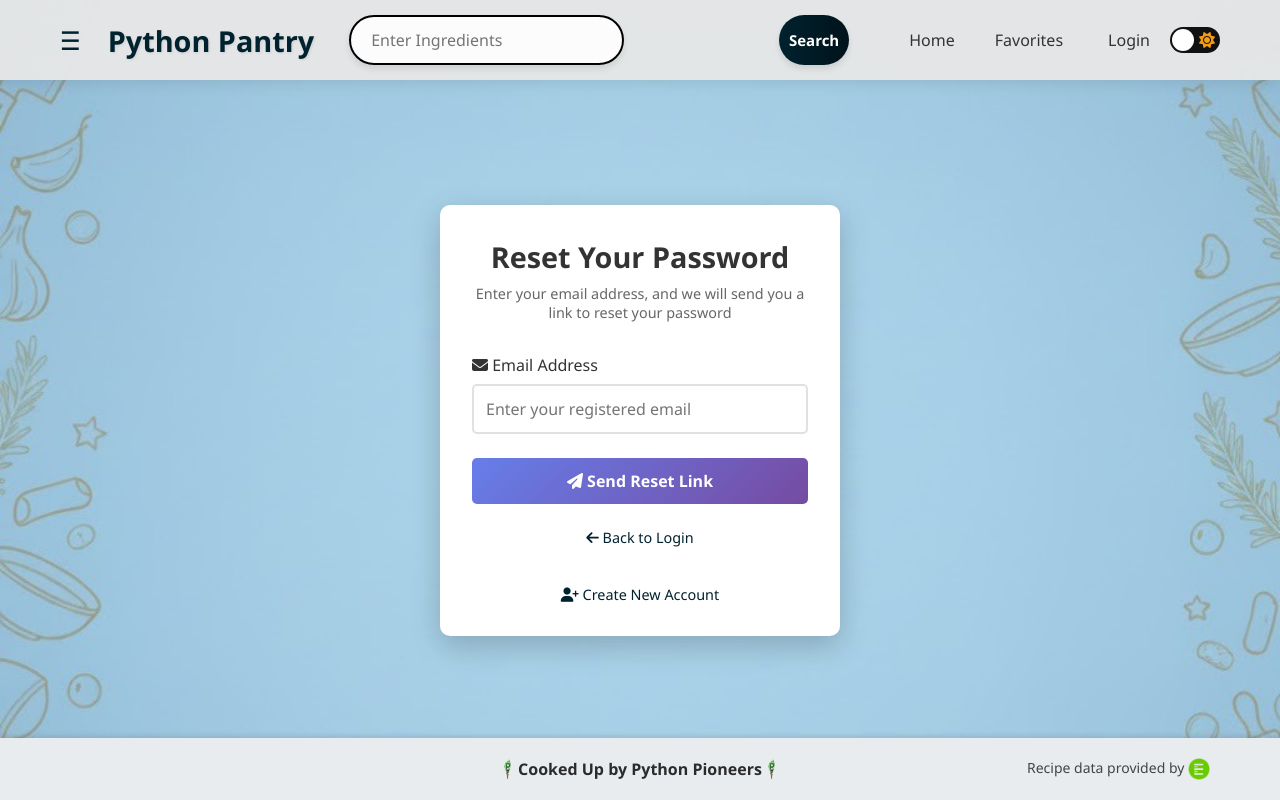
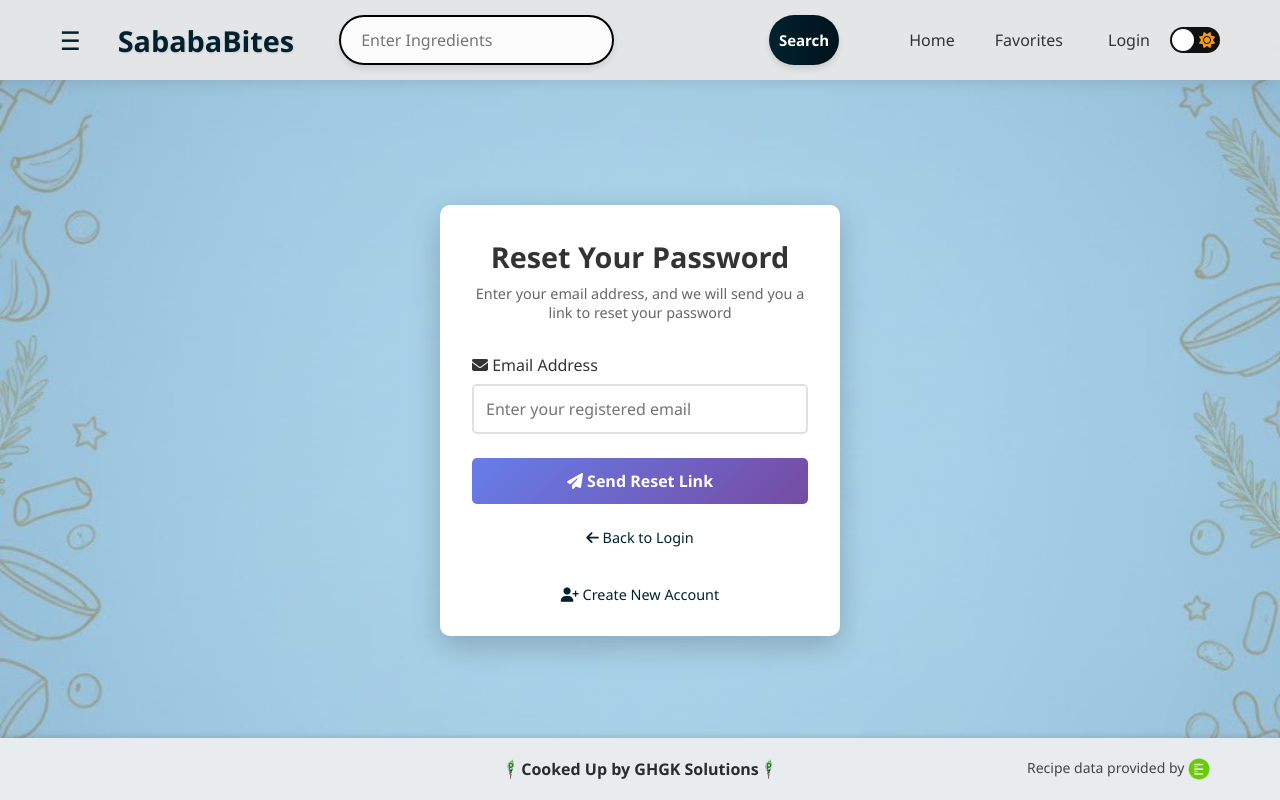
Before and after one commit to Gabberz320/Python_pantry, a Flask app: page /reset_password in a window 1280 px wide. Run offline with Flask 3, Linux system fonts and the light colour scheme; parts of the project's set-up code (start-up, migrations or seed data) failed here and were passed over.

Commit message:
updated new name

```diff
--- a/templates/forgotpassword.html
+++ b/templates/forgotpassword.html
@@ -3,7 +3,7 @@
 <head>
     <meta charset="UTF-8">
     <meta name="viewport" content="width=device-width, initial-scale=1.0">
-    <title>Reset Password - Python Pantry</title>
+    <title>Reset Password - SababaBites</title>
     <link rel="stylesheet" href="https://cdnjs.cloudflare.com/ajax/libs/font-awesome/6.4.0/css/all.min.css">
     <style>
         * {
--- a/templates/index.html
+++ b/templates/index.html
@@ -3,7 +3,7 @@
 <head>
     <meta charset="UTF-8">
     <meta name="viewport" content="width=device-width, initial-scale=1.0">
-    <title>Sababa</title>
+    <title>SababaBites</title>
     <link rel="stylesheet" href="{{ url_for('static', filename='styles.css') }}">
     <!-- favicon -->
     <link rel="icon" type="image/png" href="{{ url_for('static', filename='images/Picture1.png') }}">
--- a/templates/login.html
+++ b/templates/login.html
@@ -3,7 +3,7 @@
 <head>
     <meta charset="UTF-8">
     <meta name="viewport" content="width=device-width, initial-scale=1.0">
-    <title>Login - Python Pantry</title>
+    <title>Login - SababaBites</title>
     <link rel="stylesheet" href="{{ url_for('static', filename='styles.css') }}">
     <link rel="stylesheet" href="https://cdnjs.cloudflare.com/ajax/libs/font-awesome/6.4.0/css/all.min.css">
     <style>
@@ -360,7 +360,7 @@
     <div class="login-container">
         <div class="login-content">
             <h1>Welcome Back!</h1>
-            <p>Sign in to access your Python Pantry</p>
+            <p>Sign in to access your SababaBites</p>
 
             <div class="login-box">
                 <!-- Google Login Button -->
--- a/templates/register.html
+++ b/templates/register.html
@@ -229,7 +229,7 @@
         <div class="nav-container">
             <button id="sidebar-toggle" class="sidebar-toggle" aria-label="Open menu" aria-expanded="false">☰</button>
             <div class="logo">
-                <h2>Python Pantry</h2>
+                <h2>SababaBites</h2>
             </div>
             <div class="search-bar">
 
@@ -291,7 +291,7 @@
     <div class="register-container">
         <div class="register-content">
             <h1>Create Account</h1>
-            <p>Join Python Pantry today!</p>
+            <p>Join SababaBites today!</p>
 
             <div class="register-box">
                 <!-- Flash Messages -->
--- a/templates/reset_password.html
+++ b/templates/reset_password.html
@@ -3,7 +3,7 @@
     <head>
         <meta charset="UTF-8">
         <meta name="viewport" content="width=device-width, initial-scale=1.0">
-        <title>Python Pantry</title>
+        <title>SababaBites</title>
         <link rel="stylesheet" href="{{ url_for('static', filename='styles.css') }}">
         <link rel="icon" type="image/png" href="{{ url_for('static', filename='images/picture1.png') }}">
         <link rel="stylesheet" href="https://cdnjs.cloudflare.com/ajax/libs/font-awesome/6.4.0/css/all.min.css">
@@ -13,7 +13,7 @@
         <div class="nav-container">
             <button id="sidebar-toggle" class="sidebar-toggle" aria-label="Open menu" aria-expanded="false">☰</button>
             <div class="logo">
-                <h2>Python Pantry</h2>
+                <h2>SababaBites</h2>
             </div>
             <div class="search-bar">
 
@@ -119,7 +119,7 @@
     <div class="nav-container footer-container">
         <div class="footer-text">
             <img src="{{ url_for('static', filename='images/picture1.png') }}" alt="Logo" class="footer-logo">
-            <span>Cooked Up by Python Pioneers</span>
+            <span>Cooked Up by GHGK Solutions</span>
             <img src="{{ url_for('static', filename='images/picture1.png') }}" alt="Logo" class="footer-logo">
         </div>
 
--- a/templates/reset_with_token.html
+++ b/templates/reset_with_token.html
@@ -3,7 +3,7 @@
 <head>
     <meta charset="UTF-8">
     <meta name="viewport" content="width=device-width, initial-scale=1.0">
-    <title>Set New Password - Python Pantry</title>
+    <title>Set New Password - SababaBites/title>
     <link rel="stylesheet" href="{{ url_for('static', filename='styles.css') }}">
     <link rel="icon" type="image/png" href="{{ url_for('static', filename='images/picture1.png') }}">
     <link rel="stylesheet" href="https://cdnjs.cloudflare.com/ajax/libs/font-awesome/6.4.0/css/all.min.css">
@@ -13,7 +13,7 @@
         <div class="nav-container">
             <button id="sidebar-toggle" class="sidebar-toggle" aria-label="Open menu" aria-expanded="false">☰</button>
             <div class="logo">
-                <h2>Python Pantry</h2>
+                <h2>SababaBites</h2>
             </div>
             <div class="search-bar">
                 <form id="search-form" style="position: relative;">
@@ -105,7 +105,7 @@
         <div class="nav-container footer-container">
             <div class="footer-text">
                 <img src="{{ url_for('static', filename='images/picture1.png') }}" alt="Logo" class="footer-logo">
-                <span>Cooked Up by Python Pioneers</span>
+                <span>Cooked Up by GHGK Solutions</span>
                 <img src="{{ url_for('static', filename='images/picture1.png') }}" alt="Logo" class="footer-logo">
             </div>
             <div class="footer-credit">
```
